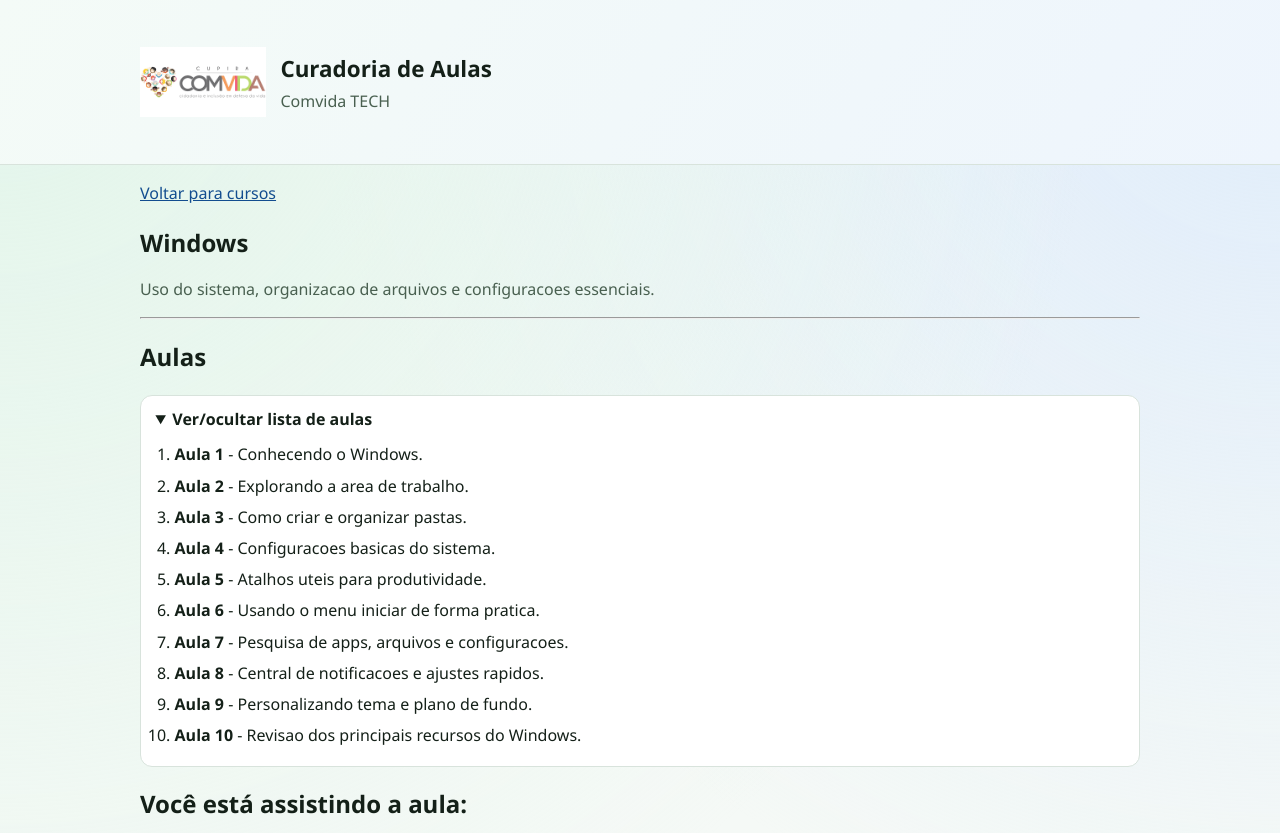
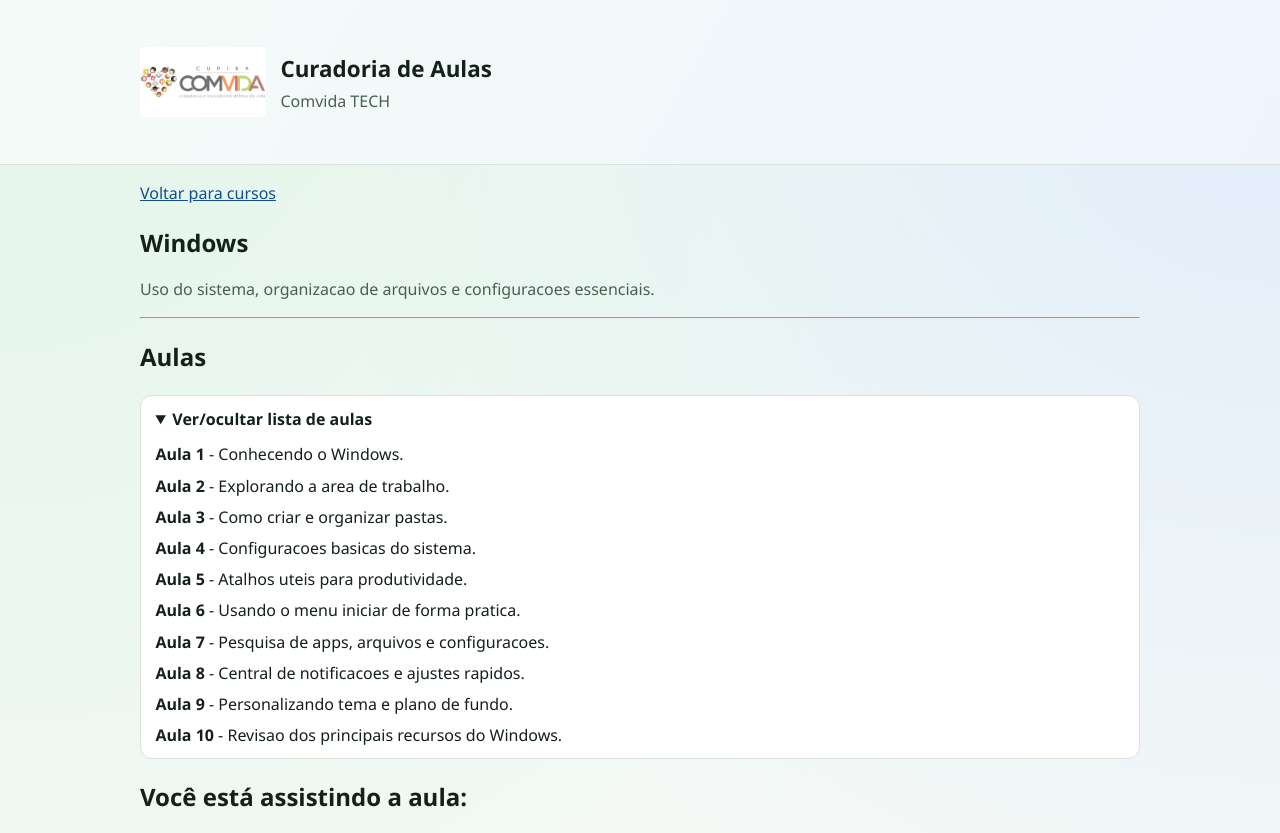
Before and after one commit to comvidacupira/tech, a Jekyll site: the page built from _cursos/windows.md, in a window 1280 px wide. Shown: the top 833 px of the page. Built offline with Jekyll 4.4.1, drawn with Linux system fonts in a browser that asks for light colours; grey boxes are pictures that could not be loaded.

Commit message:
fix: ajustes

```diff
--- a/_cursos/windows.md
+++ b/_cursos/windows.md
@@ -12,7 +12,7 @@ image: /assets/images/windows.jpg
 <details class="list-box" open>
   <summary>Ver/ocultar lista de aulas</summary>
 
-  <ol id="course-list" class="course-list"></ol>
+  <ul id="course-list" class="course-list"></ul>
 </details>
 
 ## Você está assistindo a aula:
@@ -29,6 +29,9 @@ image: /assets/images/windows.jpg
   </div>
   <p id="lesson-current" class="video-current">Reproduzindo: Aula 1 - Conhecendo o Windows.</p>
 </div>
+
+<h3 class="gallery-title">Galeria de aulas</h3>
+<hr class="gallery-divider" />
 
 <div class="video-gallery" id="video-gallery">
   <button class="video-card js-video-card is-active" type="button" data-video-id="IldPMbfLb1E" data-title="Aula 1" data-description="Conhecendo o Windows.">
--- a/assets/css/style.css
+++ b/assets/css/style.css
@@ -219,6 +219,16 @@ ol li {
   color: var(--muted);
 }
 
+.gallery-title {
+  margin: calc(1.3rem + 20px) 0 0.4rem;
+}
+
+.gallery-divider {
+  border: 0;
+  border-top: 1px solid var(--border);
+  margin: 0 0 0.9rem;
+}
+
 .video-card {
   background: var(--surface);
   border: 1px solid var(--border);
@@ -268,7 +278,8 @@ ol li {
 
 .course-list {
   margin: 0.7rem 0 0;
-  padding-left: 1.2rem;
+  padding-left: 0;
+  list-style: none;
 }
 
 .course-list li + li {
```
